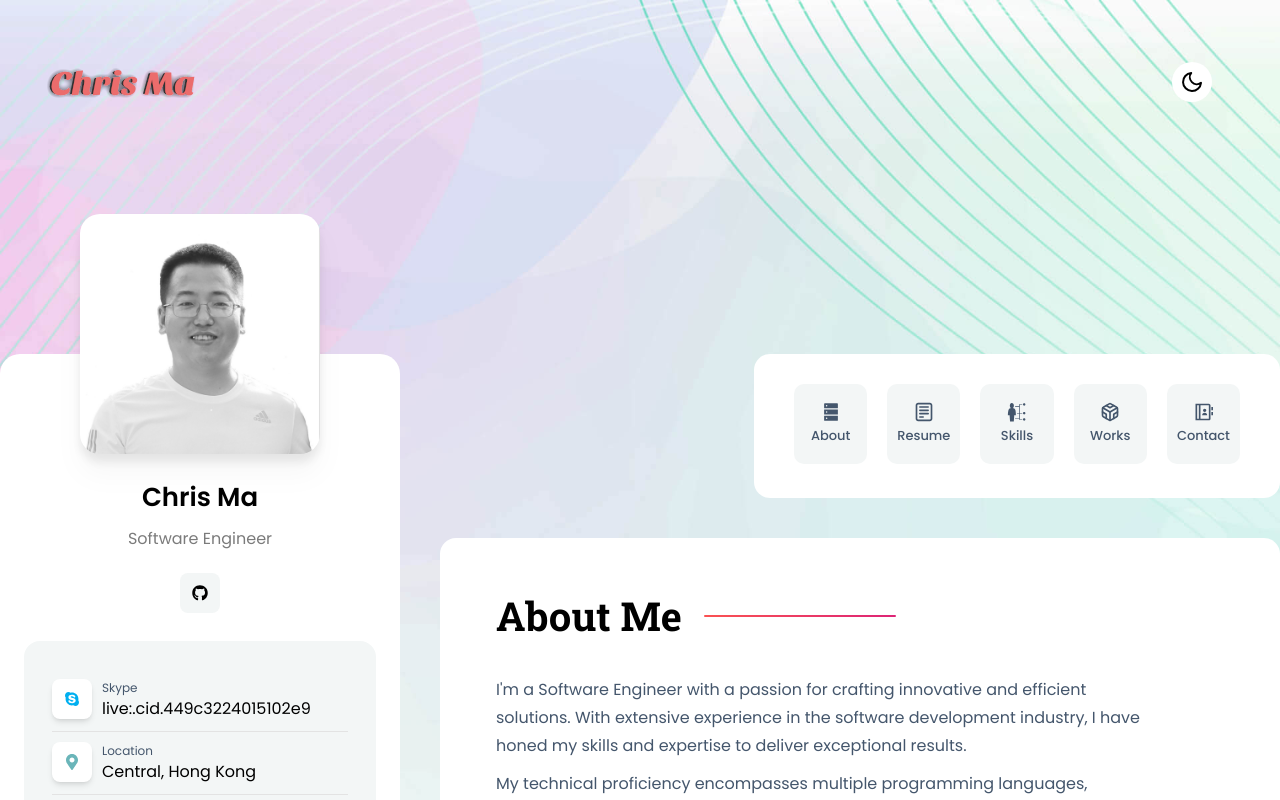
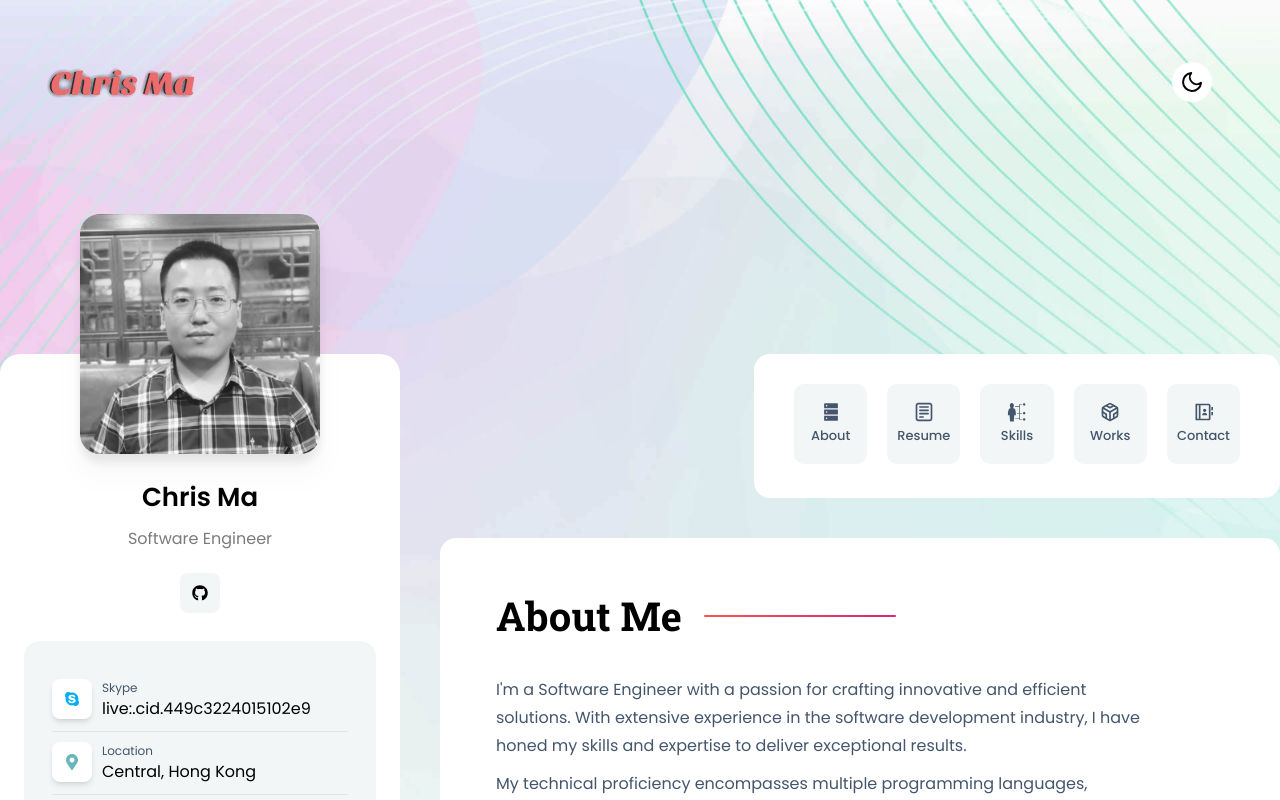
Before and after one commit to velopace739/portfolio, a Next.js app: page / in a window 1280 px wide. Shown: the top 800 px of the page. Built offline with nearby package versions, Linux system fonts and the light colour scheme.

Commit message:
update photo

```diff
--- a/components/about/SidebarInfo.jsx
+++ b/components/about/SidebarInfo.jsx
@@ -7,7 +7,7 @@ const SidebarInfo = () => {
   return (
     <div className="w-full mb-6 lg:mb-0 mx-auto relative bg-white text-center dark:bg-[#111111] px-6 rounded-[20px] mt-[180px] md:mt-[220px] lg:mt-0 ">
       <Image
-        src="/images/about/avatar-modified.jpg"
+        src="/images/about/avatar.jpg"
         width={240}
         height={240}
         className="w-[240px] absolute left-[50%] transform -translate-x-[50%] h-[240px] drop-shadow-xl mx-auto  rounded-[20px] -mt-[140px]"
```
Also changed, not shown: public/images/about/avatar-modified.jpg (deleted), public/images/about/avatar.jpg.
